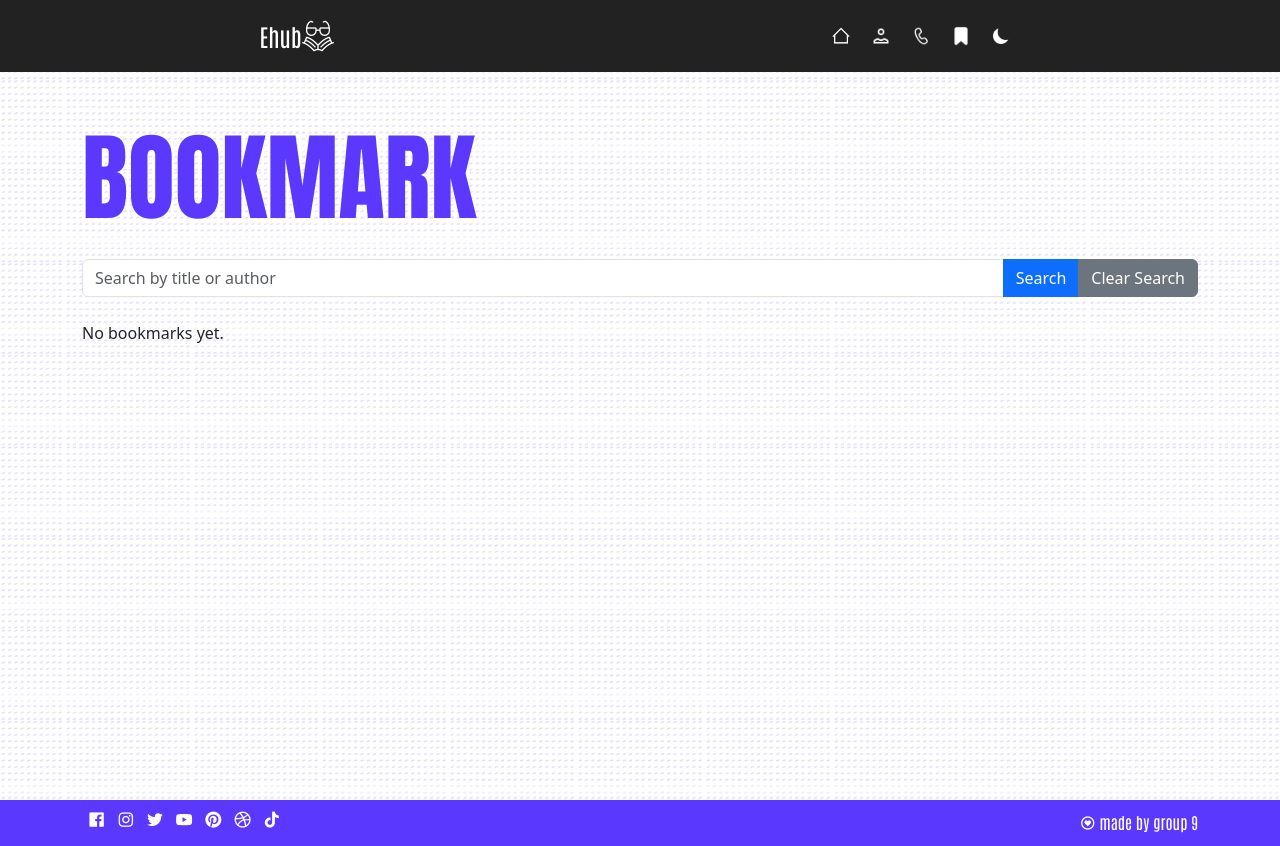
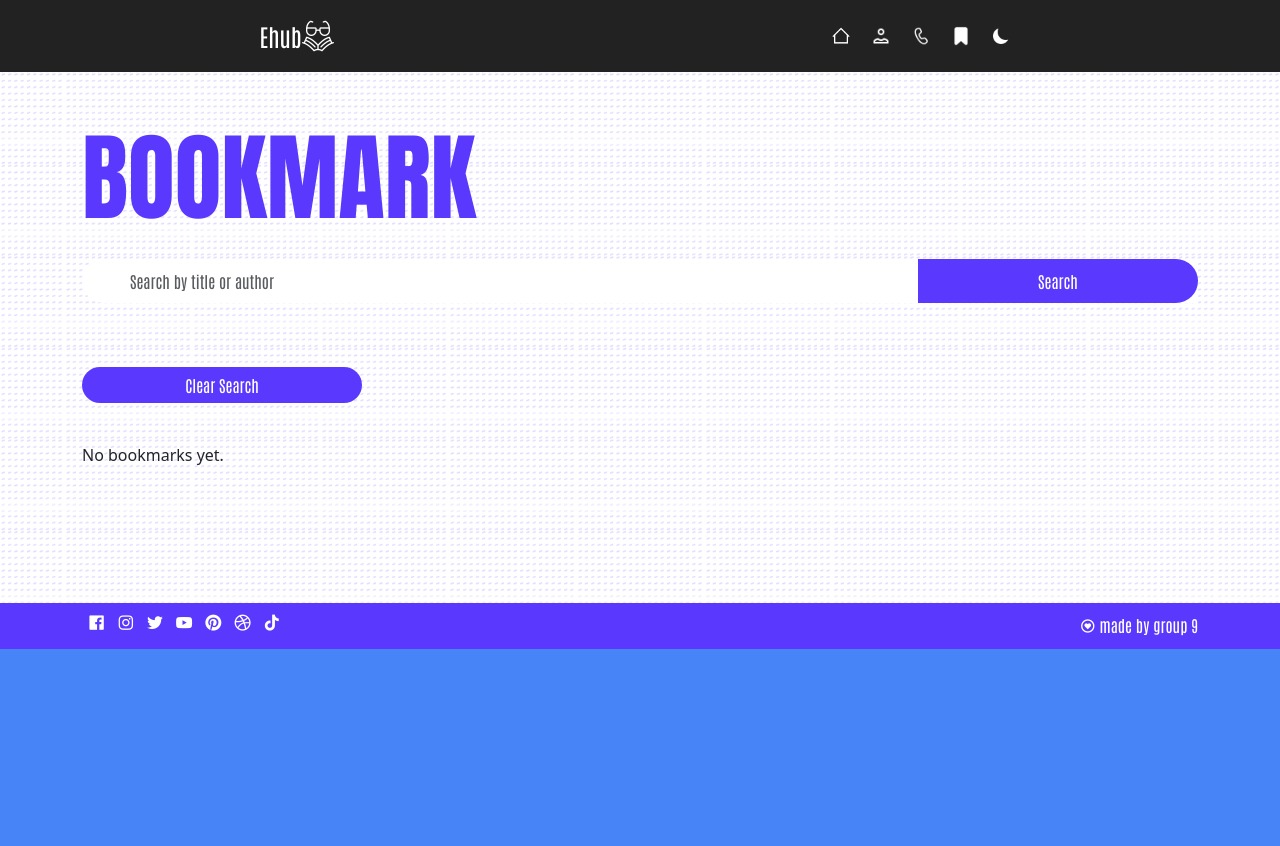
Before and after one commit to Christiannaira/mini-project-react, a React (Vite) app: page /bookmarks in a window 1280 px wide. After the commit the page ends 800 px from the top, so only its background shows below. Built offline with nearby package versions, Linux system fonts and the light colour scheme; a web font is replaced by a local one.

Commit message:
edit-design-of-bookmarkpage

```diff
--- a/package.json
+++ b/package.json
@@ -16,6 +16,7 @@
     "react": "^18.2.0",
     "react-dom": "^18.2.0",
     "react-helmet": "^6.1.0",
+    "react-icons": "^4.9.0",
     "react-router-dom": "^6.12.0",
     "swiper": "^9.3.2"
   },
--- a/src/pages/Bookmark.jsx
+++ b/src/pages/Bookmark.jsx
@@ -1,5 +1,6 @@
 import React, { useState, useEffect } from 'react';
 import axios from 'axios';
+import { FiEye, FiTrash } from 'react-icons/fi';
 
 const Bookmark = () => {
   const [books, setBooks] = useState([]);
@@ -71,10 +72,26 @@ const Bookmark = () => {
             <h1 className="mb-4">BOOKMARK</h1>
 
             <form onSubmit={handleSearch} className="mb-4">
-              <div className="input-group">
-                <input type="text" name="searchTerm" className="form-control" placeholder="Search by title or author" required />
-                <button type="submit" className="btn btn-primary">Search</button>
-                <button type="button" className="btn btn-secondary" onClick={handleClearSearch}>Clear Search</button>
+              <div className="input-group mb-3">
+                <input
+                  type="text"
+                  name="searchTerm"
+                  className="form-control"
+                  placeholder="Search by title or author"
+                />
+                <button type="submit" className="btn btn-primary" id="searchButton">
+                  Search
+                </button>
+              </div>
+              <br /><br />
+              <div className="input-group mb-3">
+                <button
+                  type="button"
+                  className="btn btn-secondary"
+                  id="clearSearch"
+                  onClick={handleClearSearch}
+                >Clear Search
+                </button>
               </div>
             </form>
 
@@ -91,9 +108,19 @@ const Bookmark = () => {
                     <div className="card-body">
                       <br></br>
                       {isBookmarked(book.id) ? (
-                        <button className="btn btn-danger" disabled>Bookmarked</button>
+                        <button
+                        className="btn btn-secondary"
+                        id="clrButton"
+                        disabled
+                        >Bookmarked
+                        </button>
                       ) : (
-                        <button className="btn btn-primary" onClick={() => handleBookmark(book)}>Bookmark</button>
+                        <button
+                          className="btn btn-primary"
+                          id="bmButton"
+                          onClick={() => handleBookmark(book)}
+                        >Bookmark
+                        </button>
                       )}
                     </div>
                   </div>
@@ -109,16 +136,18 @@ const Bookmark = () => {
                     <li key={bookmark.id} className="list-group-item">
                       <div className="d-flex justify-content-between">
                         <div>
-                          <h5>{bookmark.title}</h5>
+                          <p><b>{bookmark.title}</b></p>
                           <p>{bookmark.author}</p>
                         </div>
                         <div>
-                          <a href={bookmark.url} className="btn btn-primary mr-2">View</a>
+                          <a href={bookmark.url} className="btn btn-primary mr-2">
+                            <FiEye />
+                          </a>
                           <button
                             className="btn btn-danger"
                             onClick={() => handleDeleteBookmark(bookmark.id)}
                           >
-                            Delete
+                            <FiTrash />
                           </button>
                         </div>
                       </div>
--- a/src/style.css
+++ b/src/style.css
@@ -747,5 +747,107 @@ section {
     background-position: center;
     background-size: 10%;
     background-color: #fff;
-    height: 100vh;
+    height: 100%;
 }
+
+.bookmarks input {
+    padding: 10px 3rem;
+    border-radius: 30px;
+    outline: none;
+    box-shadow: none;
+    border: none;
+    font-family: 'Antonio', sans-serif;
+}
+
+.bookmarks #bmButtons {
+    position: absolute;
+    right: 0;
+    top: 0;
+    height: 100%;
+    border-radius: 0;
+    border-top-right-radius: 30px;
+    border-bottom-right-radius: 30px;
+    width: 280px;
+    background-color: #5A38FD;
+    color: #fff;
+    border: none;
+    outline: none;
+    font-family: 'Antonio', sans-serif;
+    transition: .3s ease;
+    z-index: 1000;
+}
+
+.bookmarks #searchButton {
+    position: absolute;
+    right: 0;
+    top: 0;
+    height: 100%;
+    border-radius: 0;
+    border-top-right-radius: 30px;
+    border-bottom-right-radius: 30px;
+    width: 280px;
+    background-color: #5A38FD;
+    color: #fff;
+    border: none;
+    outline: none;
+    font-family: 'Antonio', sans-serif;
+    transition: .3s ease;
+    z-index: 1000;
+}
+
+.bookmarks #searchButton:hover {
+    background-color: #222;
+    width: 400px;
+}
+
+.bookmarks #clearSearch {
+    right: 0;
+    top: 0;
+    height: 100%;
+    border-radius: 30px;
+    width: 280px;
+    background-color: #5A38FD;
+    color: #fff;
+    border: none;
+    outline: none;
+    font-family: 'Antonio', sans-serif;
+    transition: .3s ease;
+    z-index: 1000;
+}
+
+.bookmarks #clearSearch:hover {
+    background-color: #222;
+    width: 400px;
+}
+
+.bookmarks #bmButton {
+    border-radius: 30px;
+    width: 100px;
+    background-color: #222;
+    color: #fff;
+    border: none;
+    outline: none;
+    font-family: 'Antonio', sans-serif;
+    transition: .3s ease;
+}
+
+.bookmarks #bmButton:hover {
+    background-color:#5A38FD;
+    height: 40px;
+}
+
+.bookmarks #clrButton {
+    border-radius: 30px;
+    width: 100px;
+    background-color: #8054c5;
+    color: #222;
+    border: none;
+    outline: none;
+    font-family: 'Antonio', sans-serif;
+    transition: .3s ease;
+}
+
+.bookmarks h2 {
+    font-family: 'Anton', sans-serif;
+    color: #222;
+}
```
Also changed, not shown: src/pages/Childrensbook.jsx (line endings or trailing spaces), src/pages/bookmarkService.jsx (line endings or trailing spaces), 1 other file (tests, documents, lock files or other folders).
